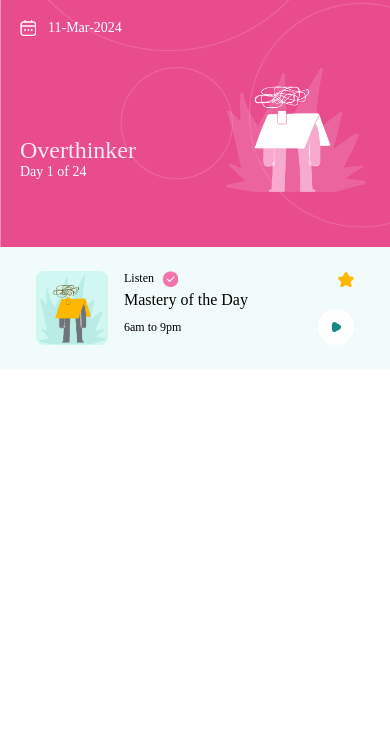
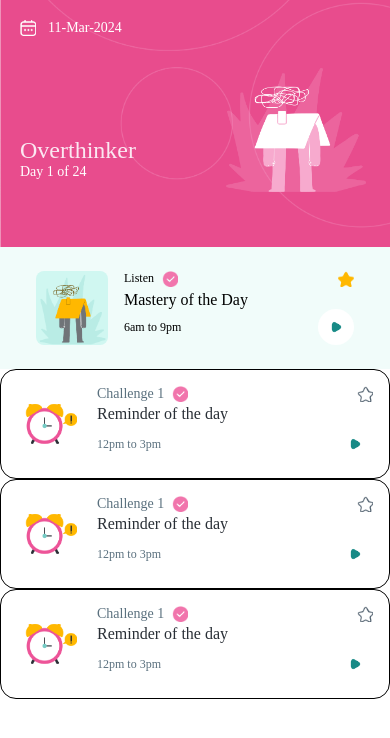
Before and after one commit to ravi-singh-vs/Assignments, a React Native app: screen / in a window 390 px wide. Shown: the top 738 px of the page. Built offline with nearby package versions, Linux system fonts and the light colour scheme.

Commit message:
add dashboard screen

```diff
--- a/App.tsx
+++ b/App.tsx
@@ -11,7 +11,6 @@ const App = () => {
   const showNotificationsScreen = true
   return (
     <SafeAreaView style={styles.container}>
-      <StatusBar backgroundColor="transparent" translucent barStyle="light-content" />
       <Dashboard />
     </SafeAreaView>
   )
--- /dev/null
+++ b/src/components/dashboard-card/ASDashboardCard.tsx
@@ -0,0 +1,40 @@
+import { View, Text, Image } from 'react-native'
+import React from 'react'
+import { styles } from './asDashboardCard-styles'
+
+const ASDashboardCard = ({ data }: any) => {
+  const PLAY_BUTTON = require('../../assets/icons/audio.png')
+  const COMPLETED_TICK = require('../../assets/icons/complete.png')
+  const BOOKMARK = require('../../assets/icons/marked-favourite.png')
+  const REMOVE_BOOKMARK = require('../../assets/icons/not-marked-favourite.png')
+  const REMINDER = require('../../assets/icons/reminder.png')
+  return (
+    <View style={styles.container}>
+      <View style={styles.subContainer}>
+        <View style={styles.imageContainer}>
+          <Image source={REMINDER} style={styles.image} />
+        </View>
+        <View style={styles.detailContainer}>
+          <View style={styles.headerContainer}>
+            <View style={styles.headerSubContainer}>
+              <View style={styles.headerSubContainerTitle}>
+                <Text style={styles.challengeText}>Challenge 1</Text>
+                <Image source={COMPLETED_TICK} style={styles.headerSubContainerTitleImage} />
+              </View>
+              <Image source={REMOVE_BOOKMARK} style={styles.headerSubContainerImage} />
+            </View>
+            <Text style={styles.title}>Reminder of the day</Text>
+          </View>
+          <View style={styles.bottomContainer}>
+            <Text style={styles.duration}>12pm to 3pm</Text>
+            <View style={styles.bottomSubContainer}>
+              <Image source={PLAY_BUTTON} style={styles.bottomSubContainerImage} />
+            </View>
+          </View>
+        </View>
+      </View>
+    </View>
+  )
+}
+
+export default ASDashboardCard
--- /dev/null
+++ b/src/components/dashboard-card/asDashboardCard-styles.ts
@@ -0,0 +1,82 @@
+import { StyleSheet } from 'react-native'
+import { Spacing } from '../../theme/spacing'
+import { COLORS } from '../../theme/colors'
+import { Typography } from '../../theme/typography'
+import { palette } from '../../theme/palette'
+
+export const styles = StyleSheet.create({
+  container: {
+    justifyContent: 'center',
+    padding: Spacing.space_16,
+    borderRadius: Spacing.space_16,
+    borderWidth: 1,
+    gap: 16,
+  },
+  detailContainer: {
+    flex: Spacing.space_1,
+  },
+  duration: {
+    color: COLORS.neutral['500'],
+    fontFamily: Typography.primary.medium,
+    fontSize: 12,
+    lineHeight: 18,
+  },
+  headerContainer: {},
+  headerSubContainer: {
+    flexDirection: 'row',
+    justifyContent: 'space-between',
+    alignItems: 'center',
+  },
+  headerSubContainerImage: {
+    height: Spacing.space_16,
+    width: Spacing.space_16,
+  },
+  headerSubContainerTitle: {
+    flexDirection: 'row',
+    gap: Spacing.space_8,
+    alignItems: 'center',
+  },
+  challengeText: {
+    fontFamily: Typography.primary.bold,
+    color: palette.shark['500'],
+  },
+  headerSubContainerTitleImage: {
+    height: Spacing.space_16,
+    width: Spacing.space_16,
+  },
+  image: {
+    height: Spacing.space_40,
+    width: Spacing.space_52,
+  },
+  imageContainer: {
+    justifyContent: 'center',
+    alignItems: 'center',
+    paddingHorizontal: Spacing.space_8,
+    paddingVertical: Spacing.space_16,
+  },
+  subContainer: {
+    flexDirection: 'row',
+    gap: Spacing.space_12,
+  },
+  title: {
+    fontSize: Spacing.space_16,
+    fontFamily: Typography.secondary.bold,
+    color: COLORS.neutral['700'],
+    lineHeight: Spacing.space_24,
+  },
+  bottomSubContainer: {
+    elevation: 5,
+    borderRadius: Spacing.space_50,
+    backgroundColor: COLORS.white,
+  },
+  bottomSubContainerImage: {
+    height: Spacing.space_12,
+    width: Spacing.space_12,
+    margin: Spacing.space_12,
+  },
+  bottomContainer: {
+    flexDirection: 'row',
+    justifyContent: 'space-between',
+    alignItems: 'center',
+  },
+})
--- a/src/screens/dashboard/Dashboard.tsx
+++ b/src/screens/dashboard/Dashboard.tsx
@@ -1,21 +1,29 @@
-import { View, Text, FlatList, ListRenderItem } from 'react-native'
+import { View, Text, FlatList, ListRenderItem, ScrollView } from 'react-native'
 import React from 'react'
 import ASDashboardHeader from '../../components/dashboard-header/ASDashboardHeader'
 import ASDashboardMasteryCard from '../../components/dashboard-mastery-card/ASDashboardMasteryCard'
 import { styles } from './dashboard-styles'
+import ASDashboardCard from '../../components/dashboard-card/ASDashboardCard'
 
-const renderItem: ListRenderItem<any> = ({ item }) => <ASChallengeCard data={item} />
+const renderItem: ListRenderItem<any> = ({ item }) => <ASDashboardCard data={item} />
 const Dashboard = () => {
   return (
-    <View style={{ flex: 1 }}>
+    <View style={styles.container}>
       <ASDashboardHeader />
       <ASDashboardMasteryCard />
       <FlatList
+        ListEmptyComponent={
+          <ScrollView>
+            <ASDashboardCard />
+            <ASDashboardCard />
+            <ASDashboardCard />
+          </ScrollView>
+        }
         data={[]}
         keyExtractor={item => item.id.toString()}
         renderItem={renderItem}
         scrollEnabled
-        style={styles.container}
+        style={styles.subContainer}
       />
     </View>
   )
--- a/src/screens/dashboard/dashboard-styles.ts
+++ b/src/screens/dashboard/dashboard-styles.ts
@@ -4,7 +4,11 @@ import { Spacing } from '../../theme/spacing'
 
 export const styles = StyleSheet.create({
   container: {
-    flexGrow: Spacing.space_1,
-    marginHorizontal: Spacing.space_20,
+    flex: 1,
+    marginBottom: 88,
+  },
+  subContainer: {
+    flexGrow: 1,
+    gap: 12,
   },
 })
--- a/src/theme/spacing.ts
+++ b/src/theme/spacing.ts
@@ -12,10 +12,13 @@ export enum Spacing {
   space_24 = 24,
   space_28 = 28,
   space_36 = 36,
+  space_40 = 40,
   space_48 = 48,
   space_50 = 50,
+  space_52 = 52,
   space_72 = 72,
   space_76 = 76,
+  space_88 = 88,
   space_93 = 93,
   space_148 = 148,
   space_154 = 154,
```
